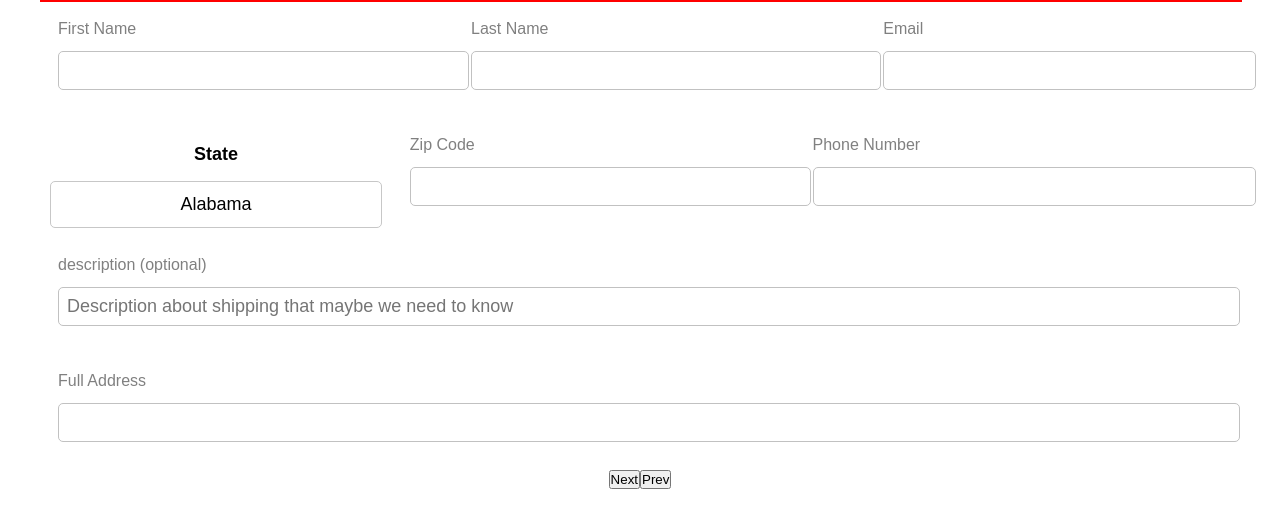
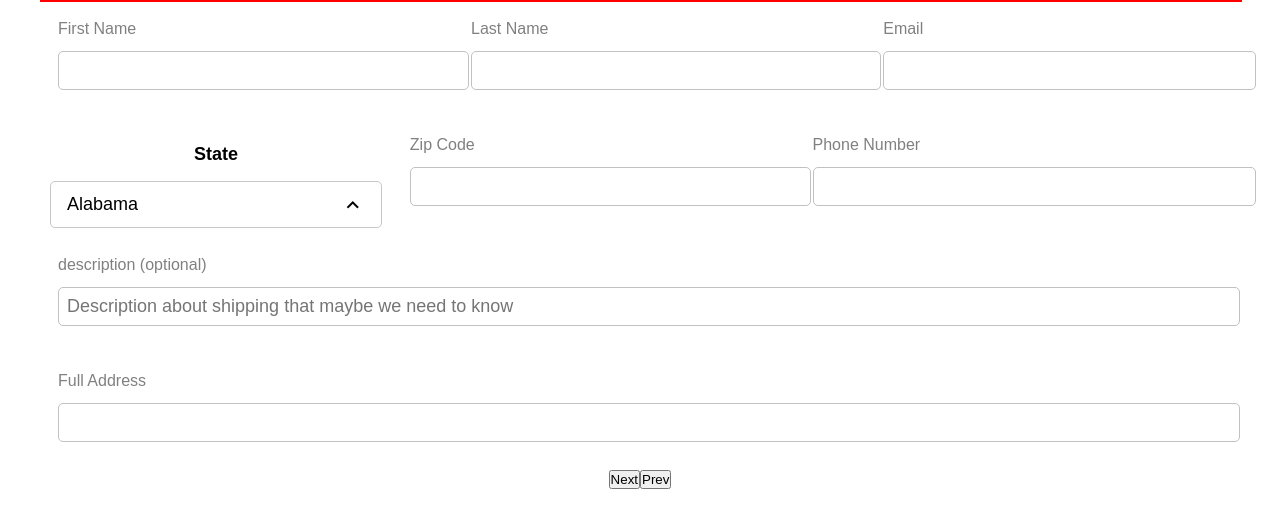
Before and after one commit to ariannargesi/StickerShop, a React (Create React App) app: page /checkout in a window 1280 px wide. Shown: the top 528 px of the page. Built offline with nearby package versions, Linux system fonts and the light colour scheme.

Commit message:
arrow icon added

```diff
--- a/src/components/Dropdown/Dropdown.scss
+++ b/src/components/Dropdown/Dropdown.scss
@@ -6,10 +6,17 @@
     .dropdown-selected{
         border: 1px solid rgb(199, 199, 199);
         border-radius: 5px;
+        display: flex;
+        justify-content: space-between;
+        align-items: center;
+        padding: 0 1rem;
         line-height: 45px;
         transition: 200ms;
         &:hover{
             border: 1px solid rgb(145, 145, 145);
+        }
+        .down {
+            transform: rotate(180deg);
         }
     }
     ul.dropdown-items{
--- a/src/components/Dropdown/index.js
+++ b/src/components/Dropdown/index.js
@@ -19,7 +19,9 @@ const Index = (props) => {
                 <h4>{props.title}</h4>
             <div className="dropdown-selected" onClick={() => setState(!isOpen) }>
                 <span>{selectedItem}</span>
+                <span className={["material-icons", isOpen ? "down" : ""].join(" ")}>keyboard_arrow_up</span>
             </div>
+
         {
             isOpen &&
                 <ul className="dropdown-items" >
```
